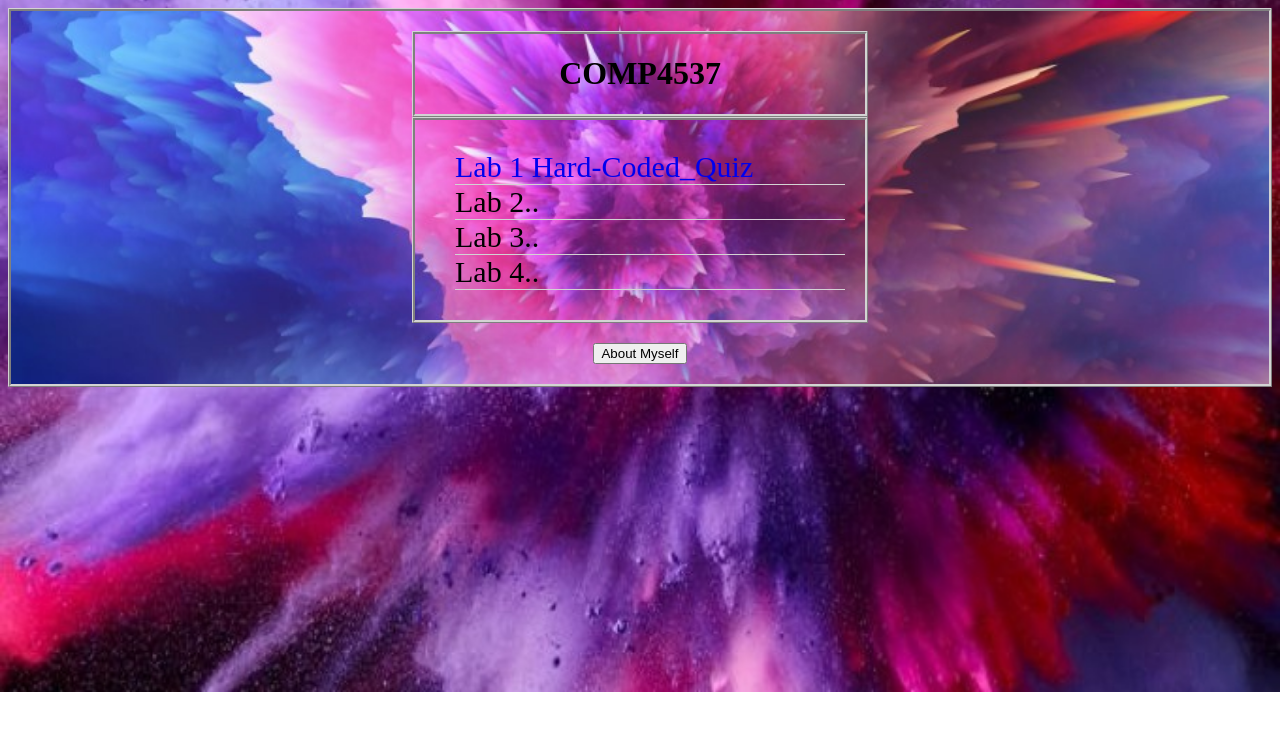
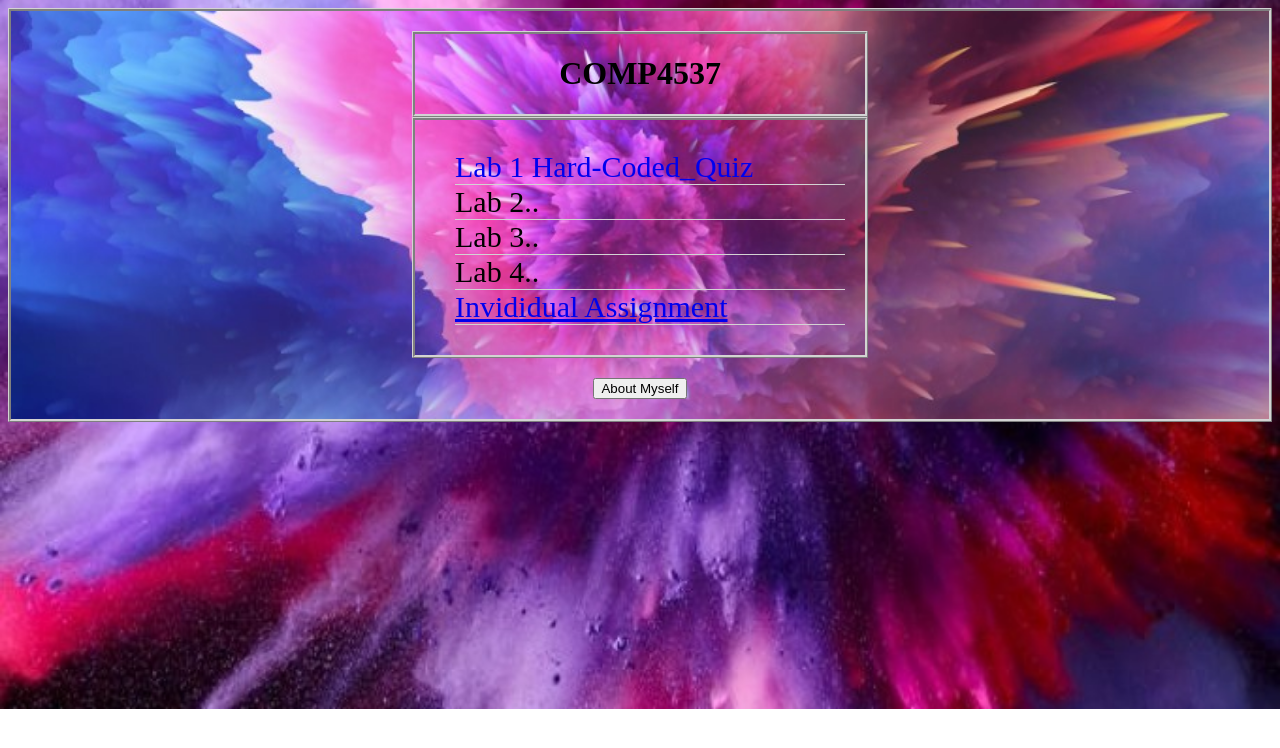
Before and after one commit to DarkRagingInferno/darkraginginferno.github.io, a plain HTML site: page COMP4537/COMP4537.html in a window 1280 px wide. Drawn offline with Linux system fonts and the light colour scheme; files whose address does not match are found by name.

Commit message:
created anchor tag for individual assignment

```diff
--- a/COMP4537/COMP4537.html
+++ b/COMP4537/COMP4537.html
@@ -24,6 +24,7 @@
                     <li>Lab 2..</li>
                     <li>Lab 3..</li>
                     <li>Lab 4..</li>
+                    <li><a class='individual' href='./IndividualAssignment/index.html'>Invididual Assignment</a></li>
                 </ul>
 
             </div>
```
